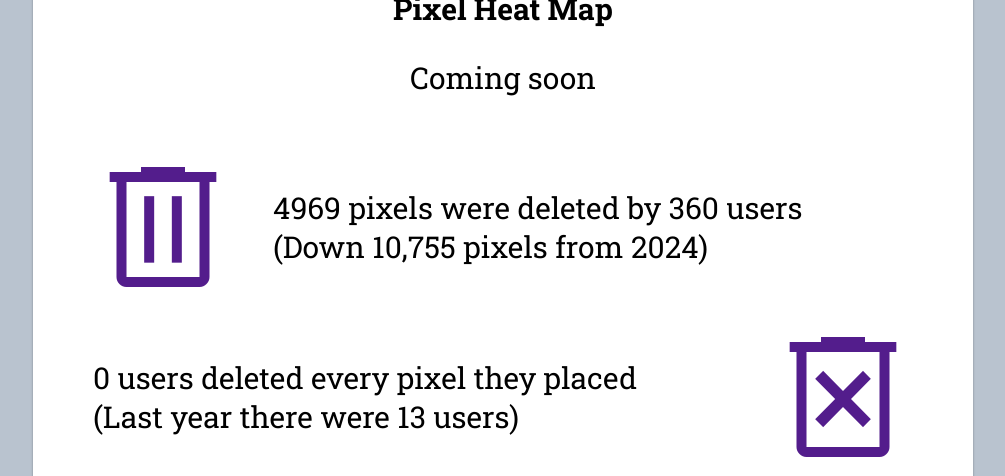
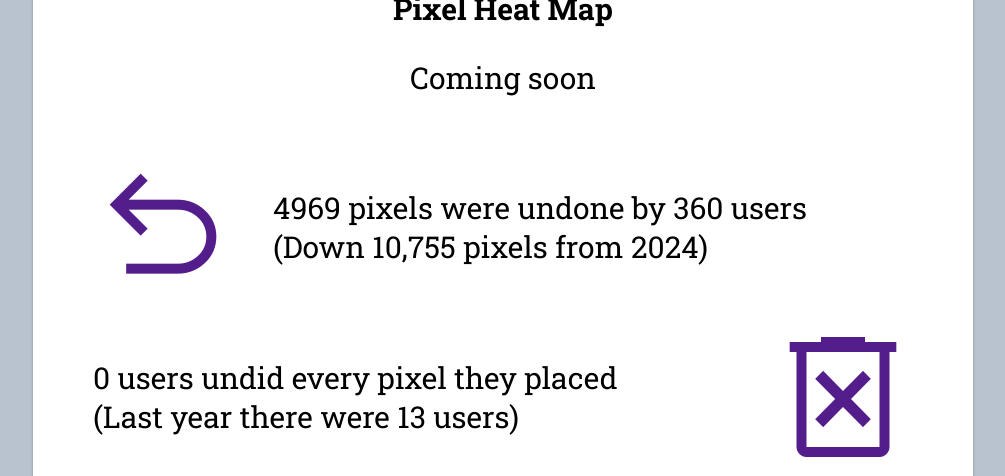
Before and after one commit to CanvasStats/Canvas-Stats, an Angular app in the folder angular/: page / in a window 1280 px wide. Shown: the part 2420-2896 px from the top of the page, without its empty margins (137-1142 px from the left). Built offline with nearby package versions, Linux system fonts and the light colour scheme.

Commit message:
fixing format of users page when no users are found

```diff
--- a/angular/src/app/home/home.component.html
+++ b/angular/src/app/home/home.component.html
@@ -89,11 +89,11 @@
     <article class="left">
         <div class="icon">
             <span class="material-symbols-outlined">
-                delete
+                undo
             </span>
         </div>
         <section>
-            <p class="text">{{yearStat?.pixelsDeleted}} pixels were deleted by {{yearStat?.usersWhoDeleted}} users
+            <p class="text">{{yearStat?.pixelsDeleted}} pixels were undone by {{yearStat?.usersWhoDeleted}} users
             </p>
         </section>
     </article>
@@ -105,7 +105,7 @@
             </span>
         </div>
         <section>
-            <p class="text">{{yearStat?.usersDeletedAll}} users deleted every pixel they placed</p>
+            <p class="text">{{yearStat?.usersDeletedAll}} users undid every pixel they placed</p>
         </section>
     </article>
     <article class="left">
@@ -224,11 +224,11 @@
     <article class="left">
         <div class="icon">
             <span class="material-symbols-outlined">
-                delete
+                undo
             </span>
         </div>
         <section>
-            <p class="text">4969 pixels were deleted by 360 users<br/>(Down 10,755 pixels from 2024)
+            <p class="text">4969 pixels were undone by 360 users<br/>(Down 10,755 pixels from 2024)
             </p>
         </section>
     </article>
@@ -239,7 +239,7 @@
             </span>
         </div>
         <section>
-            <p class="text">0 users deleted every pixel they placed<br/>(Last year there were 13 users)</p>
+            <p class="text">0 users undid every pixel they placed<br/>(Last year there were 13 users)</p>
         </section>
     </article>
     <article class="left">
--- a/angular/src/app/users/users.component.html
+++ b/angular/src/app/users/users.component.html
@@ -44,7 +44,8 @@
 }
 
 @if (userListLength === 0) {
-<article>0 matches found</article>
+    <div class="row"><article>0 matches found</article></div>
+
 }
 }
 <app-footer />
```
Also changed, not shown: 4 other files (tests, documents, lock files or other folders).
